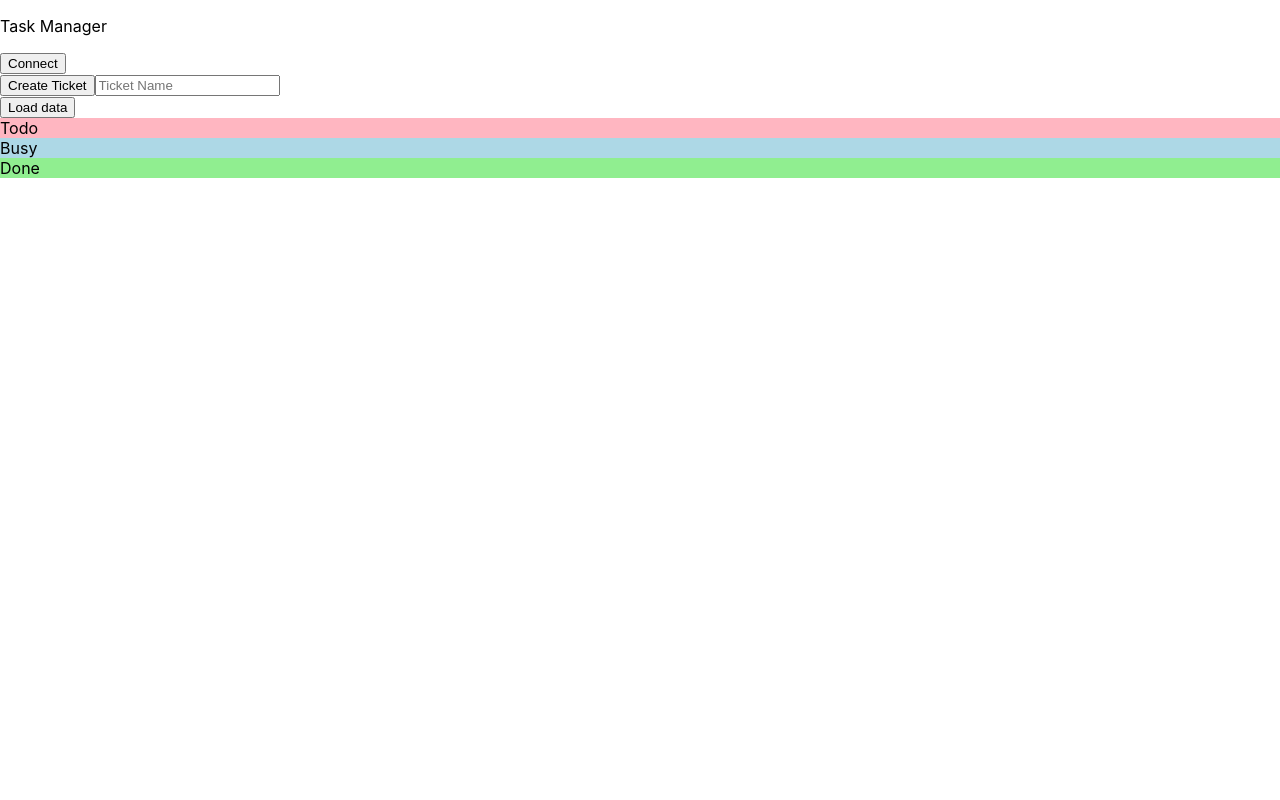
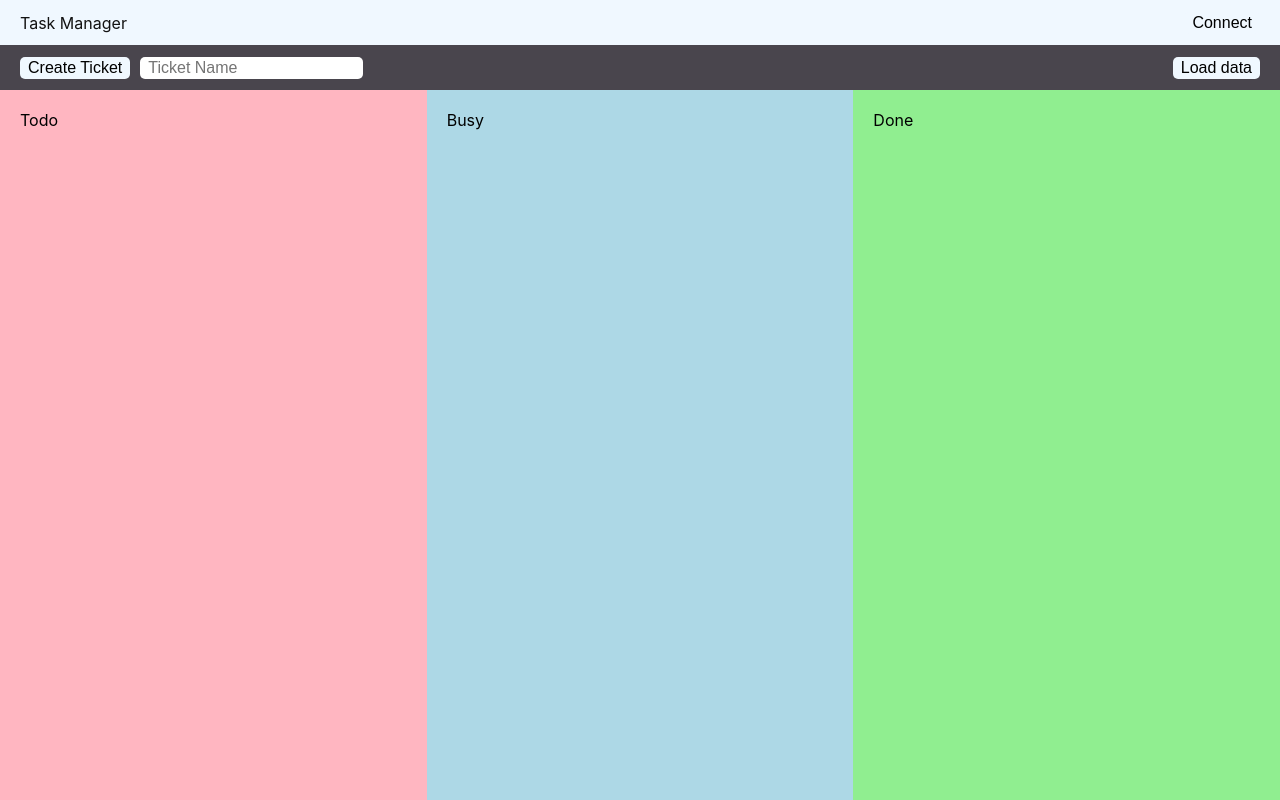
Before and after one commit to Henriqueiru/TaskManager, a React (Create React App) app: page / in a window 1280 px wide. Built offline with nearby package versions, Linux system fonts and the light colour scheme.

Commit message:
The DAPP finished

```diff
--- a/src/App.css
+++ b/src/App.css
@@ -1,38 +1,112 @@
-.App {
-  text-align: center;
+.page{
+  height: 100vh;
+  width: 100%;
+  display: flex;
+  flex-direction: column;
+  background-color: blueviolet;
 }
 
-.App-logo {
-  height: 40vmin;
-  pointer-events: none;
+.header{
+  height: 45px;
+  background-color: aliceblue;
+  color: rgb(18, 18, 18);
+  display: flex;
+  align-items: center;
+  justify-content: space-between;
+  padding: 0px 20px;
+  font-size: 16px;
 }
 
-@media (prefers-reduced-motion: no-preference) {
-  .App-logo {
-    animation: App-logo-spin infinite 20s linear;
-  }
+.big_button{
+  padding: 2px 8px;
+  border: none;
+  border-radius: 5px;
+  font-size: 16px;
+  cursor: pointer;
+  background-color: aliceblue;
+
 }
 
-.App-header {
-  background-color: #282c34;
-  min-height: 100vh;
+.big_button:active {
+  opacity: 0.5;
+}
+
+.small_button{
+  padding: 2px 8px;
+  border: none;
+  border-radius: 100px;
+  font-size: 12px;
+  cursor: pointer;
+  margin-left: 5px;
+  margin-top: 5px;
+}
+
+.small_button:active{
+  opacity: 0.5;
+}
+
+.input_section {
+  display: flex;
+  align-items: center;
+  justify-content: space-between;
+  padding: 0px 20px;
+  height: 45px;
+  background-color: rgb(73, 69, 77);
+}
+
+.input{
+  padding: 2px 8px;
+  border: none;
+  border-radius: 5px;
+  font-size: 16px;
+  margin-left: 10px;
+}
+
+.main{
+  display: flex;
+  flex: 1;
+  background-color: white;
+}
+
+.main_col{
+  display: flex;
+  flex: 1;
+  background-color: white;
+  padding: 20px;
+  flex-direction: column;
+}
+
+.main_col_heading{
+  margin-bottom: 10px;
+}
+
+.main_ticket_card{
+  font-size: 14px;
+  background-color: white;
   display: flex;
   flex-direction: column;
-  align-items: center;
-  justify-content: center;
-  font-size: calc(10px + 2vmin);
-  color: white;
+  margin-bottom: 10px;
+  padding: 10px;
+  border-radius: 5px;
+  position: relative;
 }
 
-.App-link {
-  color: #61dafb;
+.main_ticket_card_id{
+  font-size: 10px;
+  position: absolute;
+  top: -5px;
+  right: -5px;
+  padding: 5px;
+  background-color: white;
+  border-radius: 5px;
+  -webkit-box-shadow: 0 10px 6px -6px rgb(236, 236, 236);
+  -moz-box-shadow: 0 10px 6px -6px rgb(236, 236, 236);
+  box-shadow: 0 10px 6px -6px rgb(236, 236, 236);
 }
 
-@keyframes App-logo-spin {
-  from {
-    transform: rotate(0deg);
-  }
-  to {
-    transform: rotate(360deg);
-  }
+.main_ticket_button_section{
+  display: flex;
+  align-self: flex-end;
+  margin-top: 15px;
+  flex-wrap: wrap;
 }
--- a/src/App.js
+++ b/src/App.js
@@ -1,6 +1,7 @@
 import { useState, useEffect } from 'react'
 import { ethers } from 'ethers'
 import Manager from './artifacts/contracts/Manager.sol/Manager.json'
+import './App.css'
 
 function App() {
   const [name, setName] = useState('')
--- a/src/index.css
+++ b/src/index.css
@@ -1,3 +1,9 @@
+*{
+  margin: 0;
+  padding: 0;
+}
+
+
 body {
   margin: 0;
   font-family: -apple-system, BlinkMacSystemFont, 'Segoe UI', 'Roboto', 'Oxygen',
```
